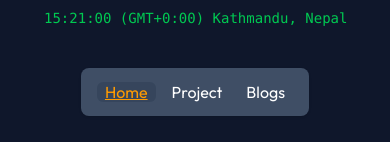
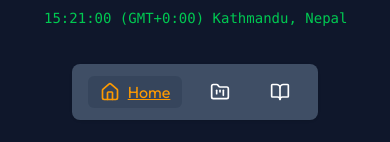
Before and after one commit to rajscriptsGH/Portfolio, a Next.js app: page / in a window 390 px wide. Shown: the top 142 px of the page. Built offline with nearby package versions, Linux system fonts and the light colour scheme; a web font is replaced by a local one.

Commit message:
lucide icon added in navbar

```diff
--- a/package.json
+++ b/package.json
@@ -11,6 +11,7 @@
   "dependencies": {
     "@tabler/icons-react": "^3.34.1",
     "clsx": "^2.1.1",
+    "lucide-react": "^0.543.0",
     "motion": "^12.23.12",
     "next": "15.5.0",
     "react": "19.1.0",
--- a/src/components/Navbar.tsx
+++ b/src/components/Navbar.tsx
@@ -1,5 +1,6 @@
 'use client'
 import React, { useState, useEffect } from 'react'
+import { Home, FolderKanban, BookOpen } from "lucide-react"
 
 const Navbar = () => {
     const [active, setActive] = useState<string>("");
@@ -12,23 +13,57 @@ const Navbar = () => {
     }, []);
 
     const linkClasses = (href: string) =>
-        `px-2 font-sans hover:text-slate-300 ${active === href
+        `group relative flex items-center gap-2 px-3 py-1 font-sans hover:text-slate-300 transition ${active === href
             ? "underline underline-offset-1 text-amber-500 bg-slate-700/60 rounded-md"
             : ""
         }`;
 
     return (
         <div>
-            <nav className='flex justify-center items-center w-full py-3 px-16 relative z-10 mt-20'>
-                <ul className='fixed flex items-center py-3 rounded-lg px-4 gap-2 lg:gap-10 bg-slate-600/90 shadow-sm'>
+            <nav className="flex justify-center items-center w-full py-3 px-16 relative z-10 mt-20">
+                <ul className="fixed flex items-center py-3 rounded-lg px-4 gap-4 lg:gap-10 bg-slate-600/90 shadow-sm">
+
+                    {/* Home */}
                     <li>
-                        <a className={linkClasses("/")} href="/">Home</a>
+                        <a className={linkClasses("/")} href="/">
+                            <Home size={20} />
+                            {active === "/" && <span>Home</span>}
+
+                            {/* Tooltip on top */}
+                            {active !== "/" && (
+                                <span className="absolute left-1/2 -translate-x-1/2 bottom-full mb-2 px-2 py-1 text-xs rounded bg-slate-700 text-white opacity-0 group-hover:opacity-100 transition pointer-events-none">
+                                    Home
+                                </span>
+                            )}
+                        </a>
                     </li>
+
+                    {/* Projects */}
                     <li>
-                        <a className={linkClasses("#project")} href="#project">Project</a>
+                        <a className={linkClasses("#project")} href="#project">
+                            <FolderKanban size={20} />
+                            {active === "#project" && <span>Projects</span>}
+
+                            {active !== "#project" && (
+                                <span className="absolute left-1/2 -translate-x-1/2 bottom-full mb-2 px-2 py-1 text-xs rounded bg-slate-700 text-white opacity-0 group-hover:opacity-100 transition pointer-events-none">
+                                    Projects
+                                </span>
+                            )}
+                        </a>
                     </li>
+
+                    {/* Blogs */}
                     <li>
-                        <a className={linkClasses("#blog")} href="#blog">Blogs</a>
+                        <a className={linkClasses("#blog")} href="#blog">
+                            <BookOpen size={20} />
+                            {active === "#blog" && <span>Blogs</span>}
+
+                            {active !== "#blog" && (
+                                <span className="absolute left-1/2 -translate-x-1/2 bottom-full mb-2 px-2 py-1 text-xs rounded bg-slate-700 text-white opacity-0 group-hover:opacity-100 transition pointer-events-none">
+                                    Blogs
+                                </span>
+                            )}
+                        </a>
                     </li>
                 </ul>
             </nav>
```
Also changed, not shown: 1 other file (tests, documents, lock files or other folders).
